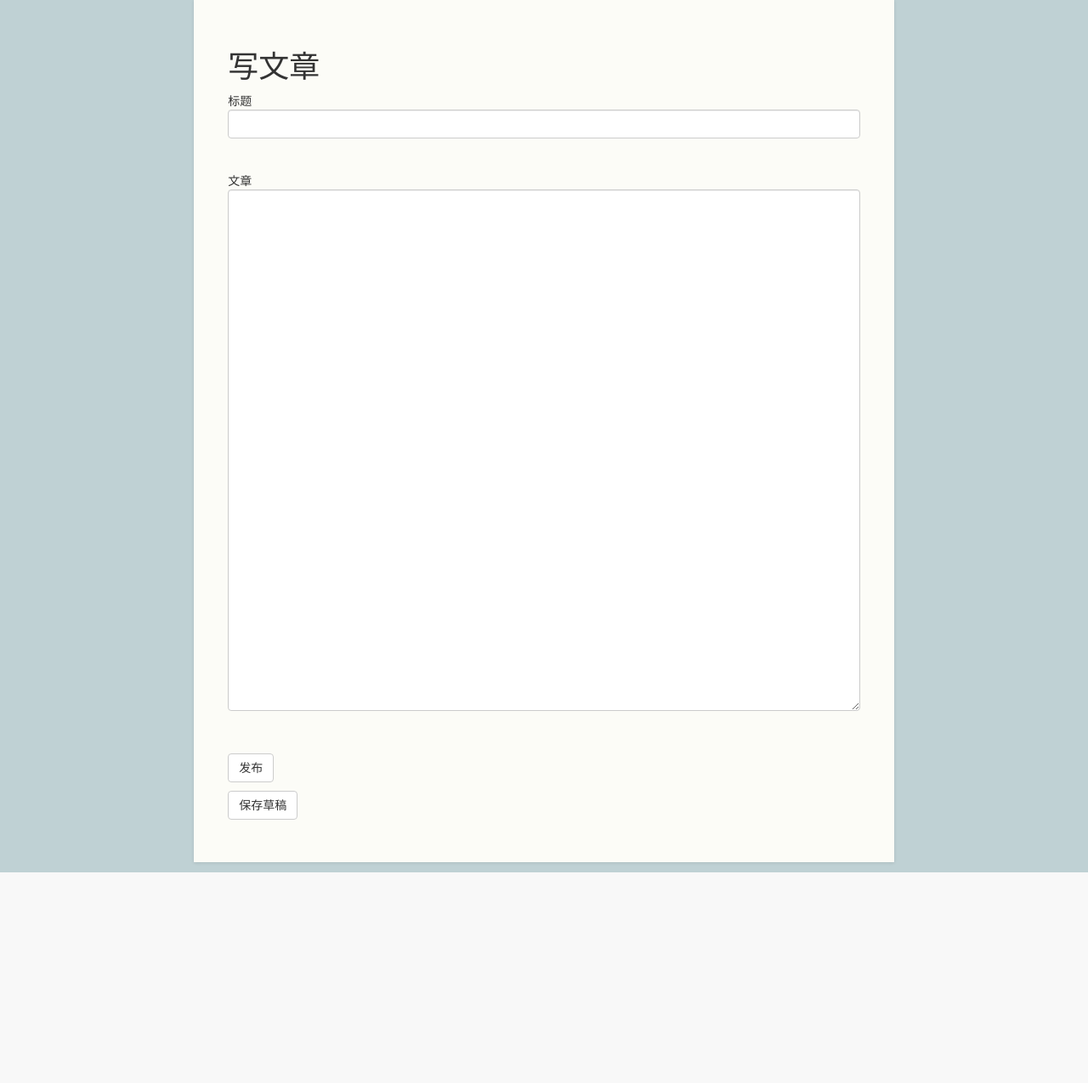
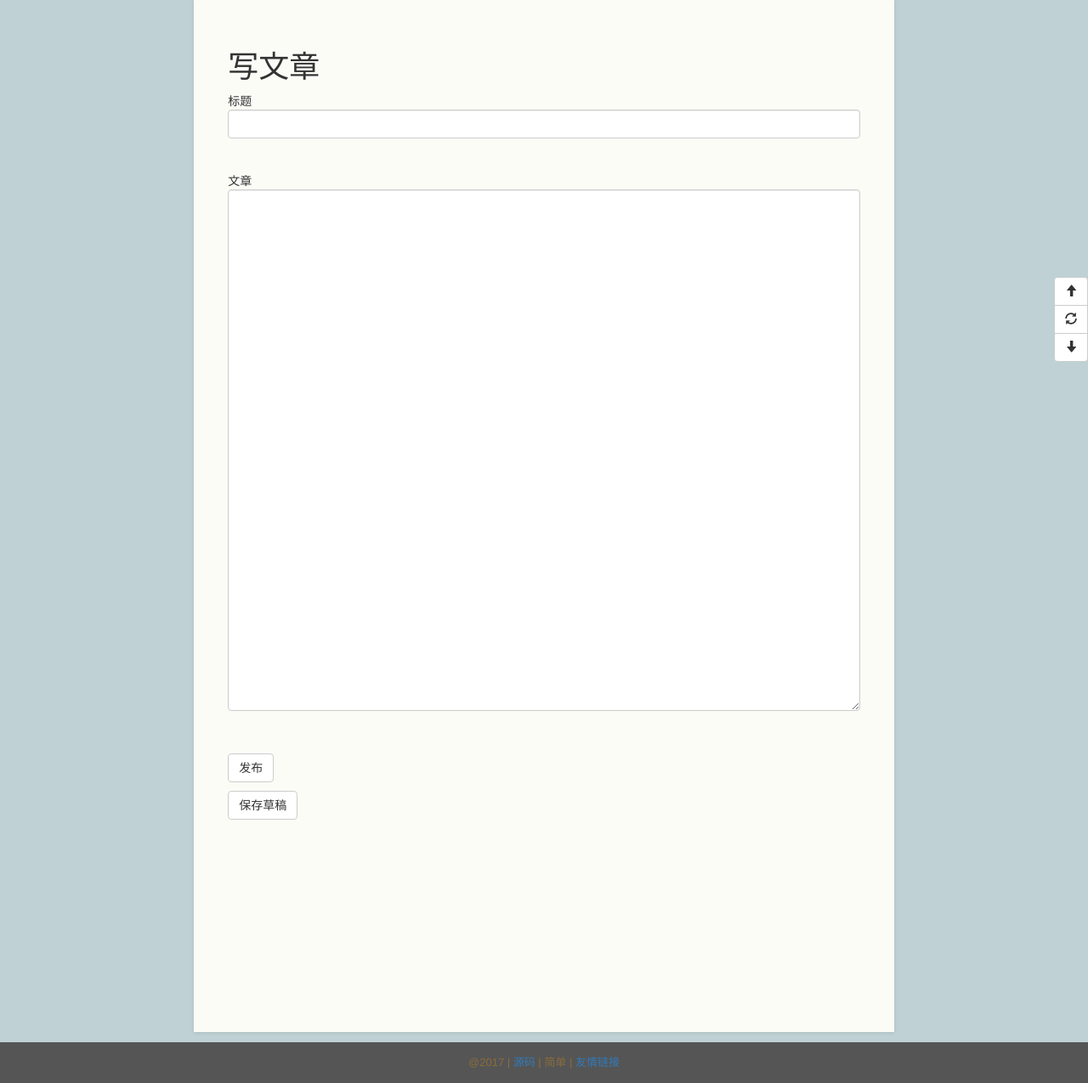
Before and after one commit to yokonsan/Simpleblog, a Flask app: page /write in a window 1280 px wide. Shown: the part 74-1349 px from the top of the page at 85% size. Before the commit the page ends 1101 px from the top, so only its background shows below. Run offline with Flask 2, Linux system fonts and the light colour scheme; some libraries are stand-ins or nearby versions.

Commit message:
模版的美化

```diff
--- a/app/templates/_posts.html
+++ b/app/templates/_posts.html
@@ -8,7 +8,7 @@
 <td>
 <a href="{{url_for('user',nickname=post.author.nickname)}}">
     {{post.author.nickname}}
-</a>
+</a><span>{{ moment(post.timestamp).fromNow() }}发布</span>
     <i class="right">浏览：<span class="badge">{{ post.view_num }}</span></i>
     <i class="right">评论：<span class="badge">{{ post.comments.count() }}</span></i>
 </td>
--- a/app/templates/base.html
+++ b/app/templates/base.html
@@ -82,6 +82,7 @@
 		</nav>
 	</div>
 </div>
+
 	<br><br>
 <div class="row clearfix">
 	<div class="col-md-2 column">
@@ -101,15 +102,37 @@
 		<div class="main">
 			{% block content %}
 			{% endblock %}
+			<br><br><br><br><br><br><br><br><br><br>
 		</div>
 	</div>
 	<div class="col-md-2 column">
 	</div>
 </div>
 </div>
+<div class="footer">
+<p class="footer-content">
+	@2017 |
+	<a href="https://github.com/Blackyukun/Simpleblog">源码</a> |
+	简单 |
+	<a href="http://www.yukunweb.com/">友情链接</a>
+</p>
+</div>
+
+<div class="btn-group-vertical floatButton">
+	<button id="goTop" class="btn btn-default" title="去顶部" type="button">
+		<span class="glyphicon glyphicon-arrow-up"></span>
+	</button>
+	<button id="refresh" class="btn btn-default" title="刷新" type="button">
+		<span class="glyphicon glyphicon-refresh"></span>
+	</button>
+	<button id="goBottom" class="btn btn-default" title="去底部" type="button">
+		<span class="glyphicon glyphicon-arrow-down"></span>
+	</button>
+</div>
 
     {% block scripts %}
     <script src="{{ url_for('static', filename='js/jquery.min.js') }}"></script>
+	<script src="{{ url_for('static', filename='js/floatButton.js') }}"></script>
     <script src="{{ url_for('static', filename='js/bootstrap.min.js') }}"></script>
     {{ moment.include_moment() }}
 	{{ moment.lang("zh-CN") }}
--- a/app/templates/index.html
+++ b/app/templates/index.html
@@ -7,7 +7,7 @@
         <h3>
         Hello,
         {% if current_user.is_authenticated %}
-            {{ current_user.nickname }}，欢迎浏览，写篇文章吧。
+            {{ current_user.nickname }}，欢迎浏览，开始你的创作，让世界认识你吧。
         {% else %}
             World
         {% endif %}
--- a/app/templates/post.html
+++ b/app/templates/post.html
@@ -7,13 +7,14 @@
 {% for post in posts %}
 <h3 align="center">{{ post.title }}</h3>
 <p align="center">作者：<a href="{{ url_for('user', nickname=post.author.nickname) }}">{{ post.author.nickname }}</a> </p>
-<p>
+<div class="post">
     {% if post.body_html %}
         {{ post.body_html | safe }}
     {% else %}
         {{post.body }}
     {% endif %}
-</p>
+</div>
+    <i class="right">{{ moment(post.timestamp).fromNow() }} 发布</i>
 {% endfor %}
 {% endif %}
 <hr>
--- a/app/templates/search_results.html
+++ b/app/templates/search_results.html
@@ -2,5 +2,7 @@
 
 {% block content %}
 <h3>"{{query}}"的搜索结果：</h3><hr>
+{% for post in posts %}
 {% include '_posts.html' %}
+{% endfor %}
 {% endblock %}
--- a/app/views.py
+++ b/app/views.py
@@ -128,13 +128,20 @@ def write():
         post = Post(body=form.body.data,
                     title=form.title.data,
                     author = current_user._get_current_object())
-
         db.session.add(post)
         flash('发布成功！')
         return redirect(url_for('write'))
     return render_template('write.html', form=form,post=form.body.data,
                            title='写文章')
 
+# 保存草稿
+@app.route('/draft')
+@login_required
+def draft():
+
+    pass
+
+# 文章详情
 @app.route('/post/<int:id>', methods=['GET','POST'])
 def post(id):
     post = Post.query.get_or_404(id)
@@ -178,7 +185,7 @@ def reply(id):
         db.session.add(reply_comment)
         flash('你的回复已经发表。')
         return redirect(url_for('post', id=comment.post_id, page=page))
-    return render_template('reply.html', form=form, nickname=comment.author.nickname, title='回复')
+    return render_template('reply.html', form=form, comment=comment, title='回复')
 
 
 # 管理评论
```
Also changed, not shown: app/templates/follow.html (+4 -3 lines), app/templates/reply.html (+18 -1 lines). Lines whose indentation alone changed are shown as unchanged.
